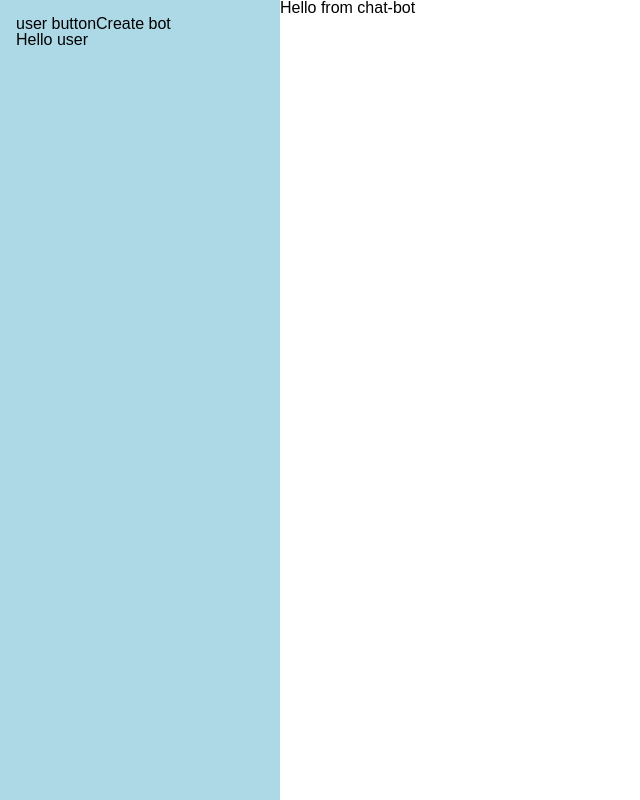
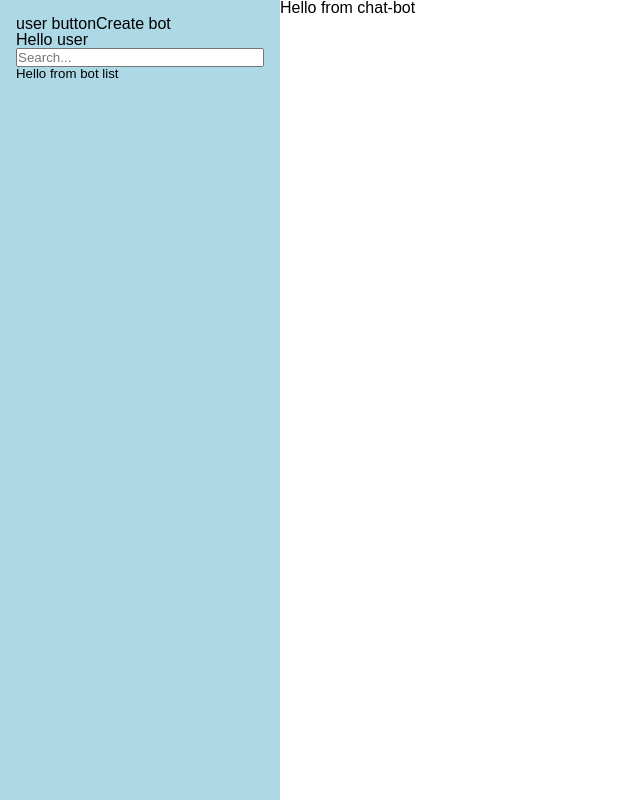
Before and after one commit to matand10/my-bot, a React (Create React App) app: page / in a window 1280 px wide. Shown: the whole page, without its empty margins (0-640 px from the left). Built offline with nearby package versions, Linux system fonts and the light colour scheme.

Commit message:
dashboard

```diff
--- a/src/cmps/dashboard/side-nav.jsx
+++ b/src/cmps/dashboard/side-nav.jsx
@@ -1,3 +1,4 @@
+import { BotList } from "../bot-list"
 
 
 export const SideNav = (props) => {
@@ -5,11 +6,15 @@ export const SideNav = (props) => {
 
     return (
         <section className="side-nav-container">
-            <div>
+            <div className="">
                 <button>user button</button>
                 <button>Create bot</button>
             </div>
-            <h1>Hello user</h1>
+            <div>
+                <h1>Hello user</h1>
+                <input type="text" placeholder="Search..." />
+                <BotList />
+            </div>
         </section>
     )
 }
```
